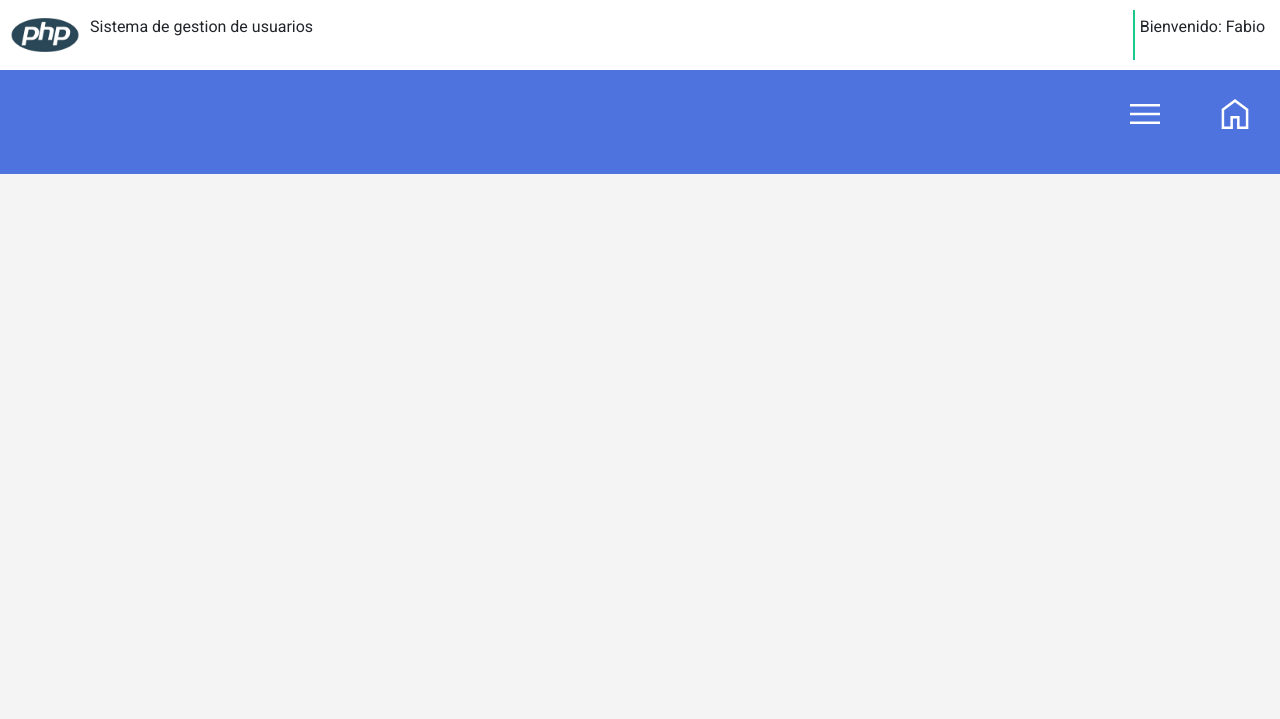
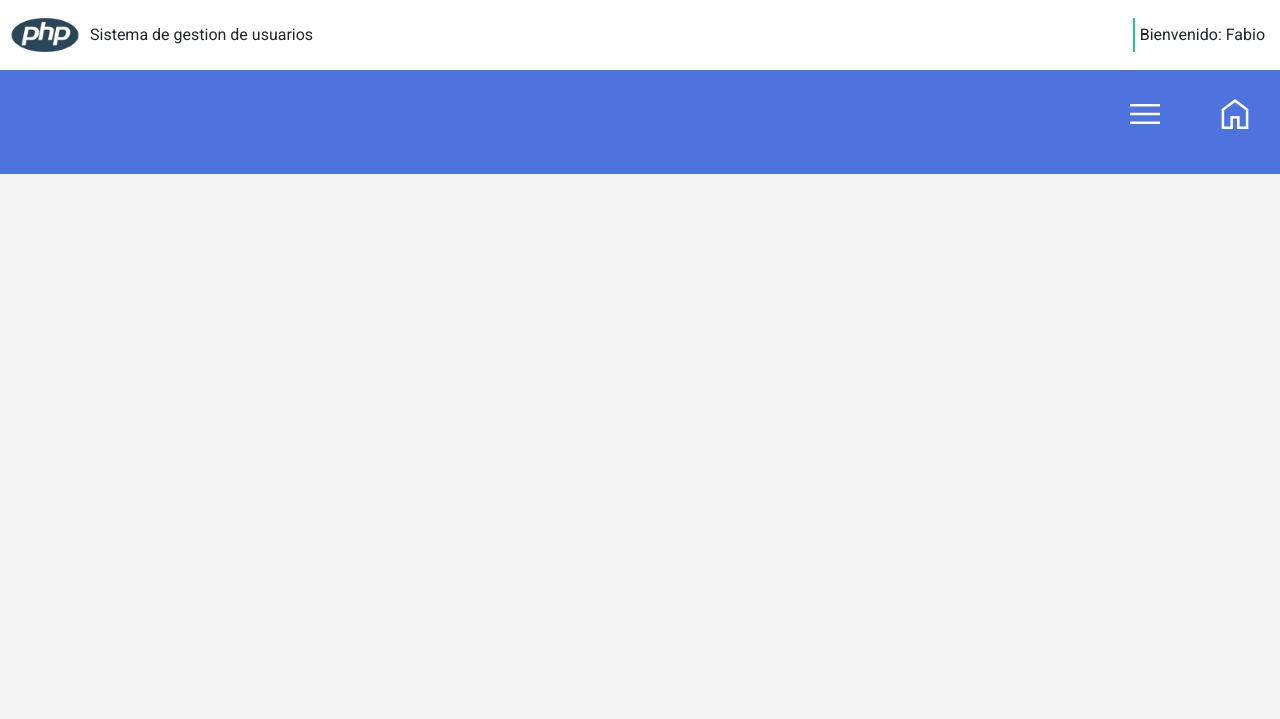
Before and after one commit to ffernandez-sop/Gestion-de-usuarios, a PHP site: page / in a window 1280 px wide. Shown: the top 719 px of the page. Run offline with PHP 8.4, Linux system fonts and the light colour scheme.

Commit message:
Semodifica el margen de los parafos

```diff
--- a/style/index.css
+++ b/style/index.css
@@ -3,6 +3,9 @@
     margin: 0;
     padding: 0;
     box-sizing: border-box;
+}
+p{
+
 }
 
 body {
@@ -41,8 +44,12 @@ header {
     justify-content: center !important;
     align-items: center !important;
 }
-
-
+.contenedor__user > p{
+    margin-bottom: 0 !important;
+}
+.contenedor__logo > p{
+    margin-bottom: 0 !important;
+}
 .logo img {
 
  margin-right: 10px;
```
